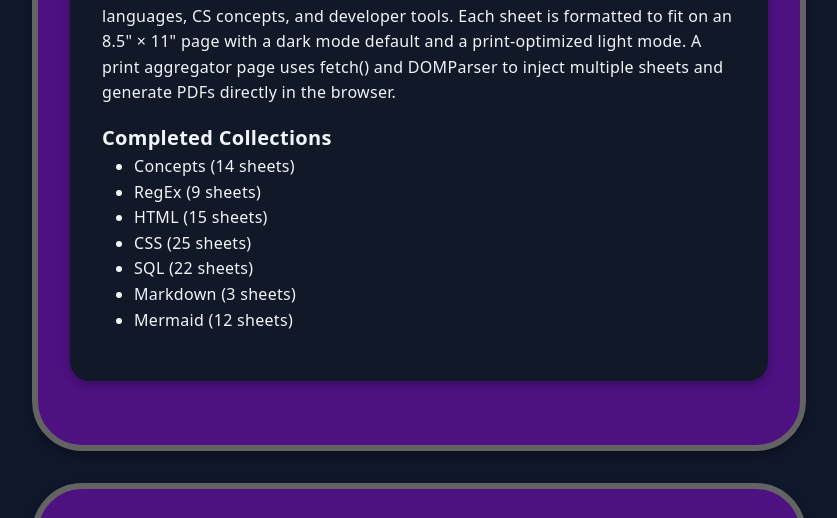
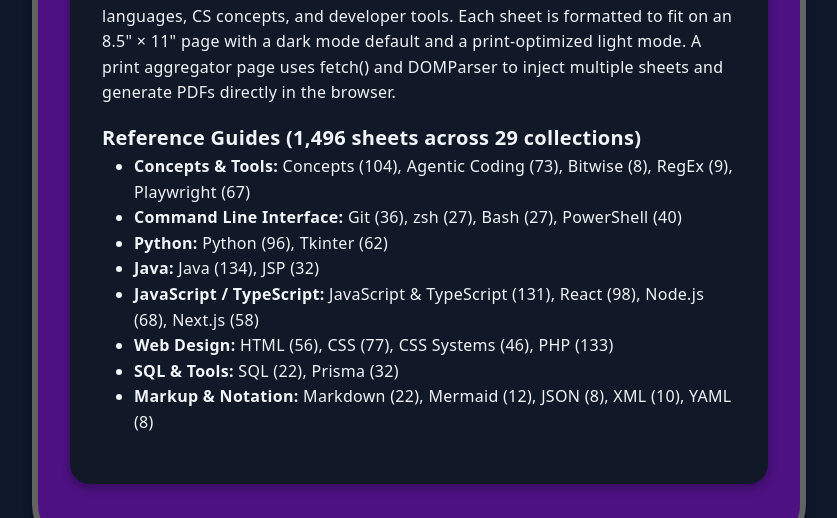
Before and after one commit to BobbyJoeCool/Portfolio, a plain HTML site: page projects.html in a window 1280 px wide. Shown: the part 4294-4812 px from the top of the page, without its empty margins (221-1058 px from the left). Drawn offline with Linux system fonts and the light colour scheme.

Commit message:
Update CheatSheets card with all reference guide collections by category

```diff
--- a/projects.html
+++ b/projects.html
@@ -235,15 +235,31 @@
 							uses fetch() and DOMParser to inject multiple sheets and generate
 							PDFs directly in the browser.
 						</p>
-						<h5>Completed Collections</h5>
+						<h5>Reference Guides (1,496 sheets across 29 collections)</h5>
 						<ul>
-							<li>Concepts (14 sheets)</li>
-							<li>RegEx (9 sheets)</li>
-							<li>HTML (15 sheets)</li>
-							<li>CSS (25 sheets)</li>
-							<li>SQL (22 sheets)</li>
-							<li>Markdown (3 sheets)</li>
-							<li>Mermaid (12 sheets)</li>
+							<li>
+								<strong>Concepts &amp; Tools:</strong> Concepts (104), Agentic
+								Coding (73), Bitwise (8), RegEx (9), Playwright (67)
+							</li>
+							<li>
+								<strong>Command Line Interface:</strong> Git (36), zsh (27), Bash
+								(27), PowerShell (40)
+							</li>
+							<li><strong>Python:</strong> Python (96), Tkinter (62)</li>
+							<li><strong>Java:</strong> Java (134), JSP (32)</li>
+							<li>
+								<strong>JavaScript / TypeScript:</strong> JavaScript &amp;
+								TypeScript (131), React (98), Node.js (68), Next.js (58)
+							</li>
+							<li>
+								<strong>Web Design:</strong> HTML (56), CSS (77), CSS Systems (46),
+								PHP (133)
+							</li>
+							<li><strong>SQL &amp; Tools:</strong> SQL (22), Prisma (32)</li>
+							<li>
+								<strong>Markup &amp; Notation:</strong> Markdown (22), Mermaid
+								(12), JSON (8), XML (10), YAML (8)
+							</li>
 						</ul>
 					</a>
 				</div>
```
